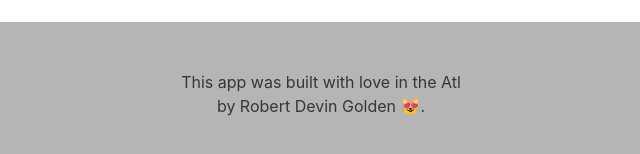
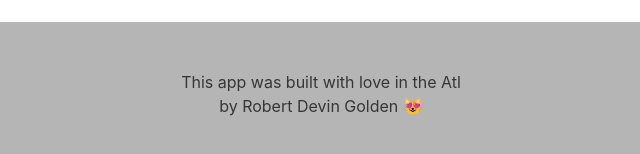
Before and after one commit to rdgolden/portfolio-dev, a plain HTML site: page index.html in a window 1280 px wide. Shown: the part 1877-2031 px from the top of the page, 319-959 px from the left. Drawn offline with nearby package versions, Linux system fonts and the light colour scheme.

Commit message:
removed a single period

```diff
--- a/index.html
+++ b/index.html
@@ -210,7 +210,7 @@
   <footer class="footer has-background-grey-light">
     <div class="content has-text-centered has-text-dark">
       This app was built with love in the Atl<br>
-      by Robert Devin Golden 😻.
+      by Robert Devin Golden 😻
     </div>
   </footer>
 
```
